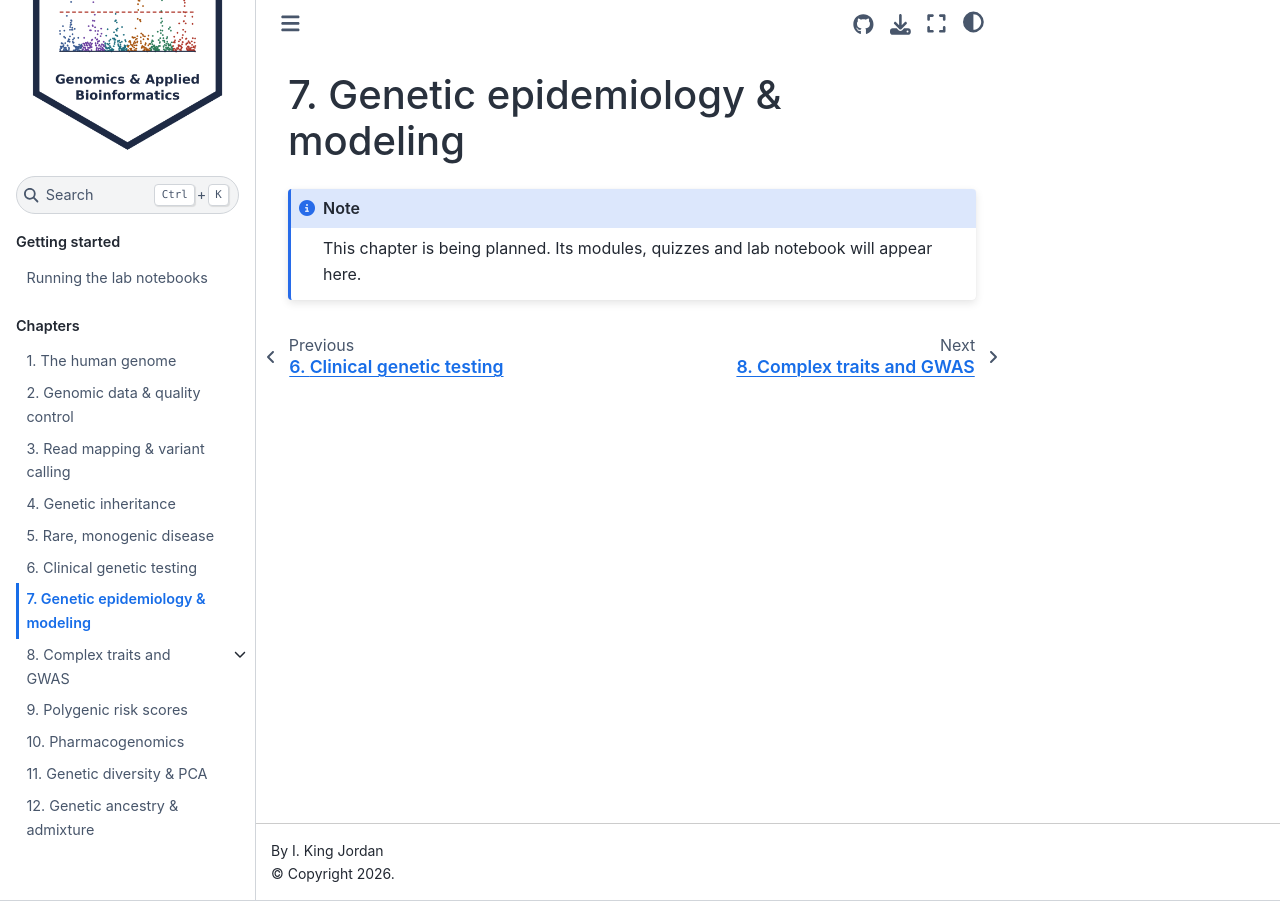
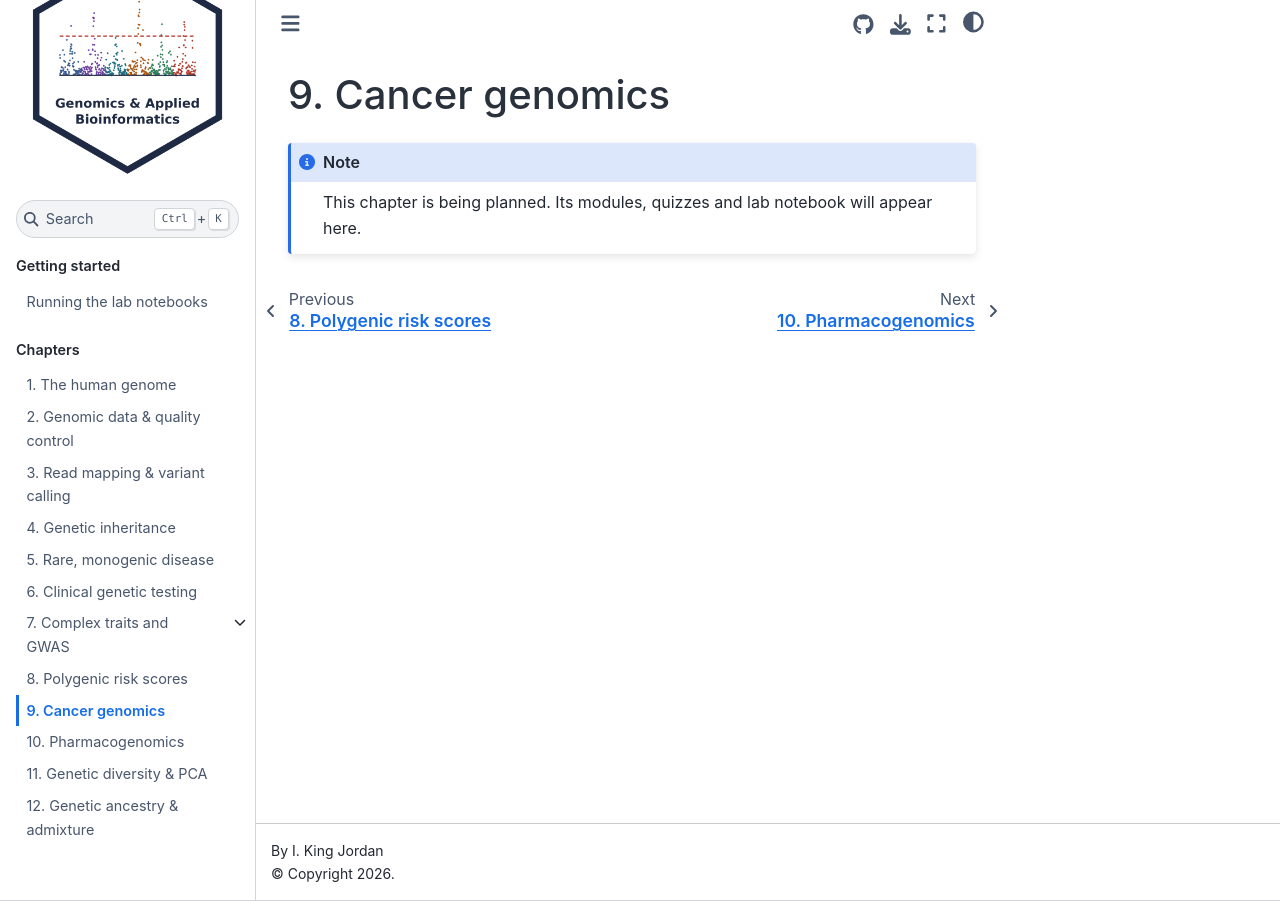
Before and after one commit to ikingjordan3/gab-book, a Jupyter Book: the page built from book/cancer-genomics/index.md, in a window 1280 px wide. Built offline with Jupyter Book 1.0.4 settings and Sphinx 7.4.7 and the Sphinx Book theme 1.1.4, drawn with Linux system fonts in a browser that asks for light colours.

Commit message:
Replace genetic epidemiology chapter with cancer genomics (after polygenic risk scores) (#8)
Claude-Session: https://claude.ai/code/session_01Nvk8q5AgQ2MgZyY3whgNwL

Co-authored-by: Claude <noreply@anthropic.com>

````diff
--- a/book/_toc.yml
+++ b/book/_toc.yml
@@ -13,7 +13,6 @@ parts:
       - file: genetic-inheritance/index
       - file: monogenic-disease/index
       - file: clinical-genetic-testing/index
-      - file: genetic-epidemiology/index
       - file: complex-traits-gwas/index
         sections:
           - file: complex-traits-gwas/complex-disease-overview
@@ -31,6 +30,7 @@ parts:
           - file: complex-traits-gwas/significance-and-plots
           - file: complex-traits-gwas/lab-single-snp-association
       - file: polygenic-risk-scores/index
+      - file: cancer-genomics/index
       - file: pharmacogenomics/index
       - file: genetic-diversity-pca/index
       - file: genetic-ancestry-admixture/index
--- a/book/genetic-epidemiology/index.md
+++ b/book/cancer-genomics/index.md
@@ -1,4 +1,4 @@
-# Genetic epidemiology & modeling
+# Cancer genomics
 
 ```{note}
 This chapter is being planned. Its modules, quizzes and lab notebook will appear here.
````
